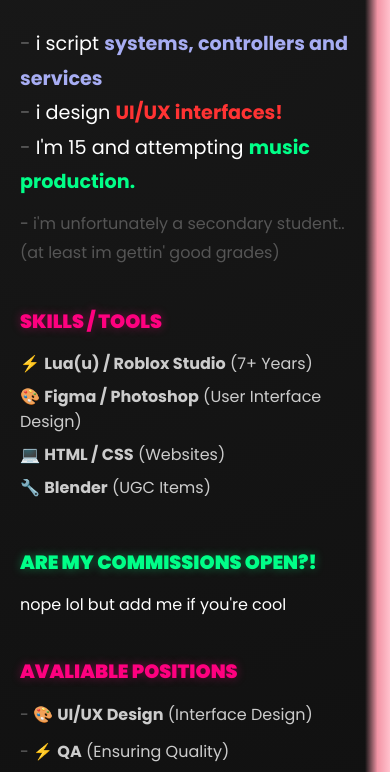
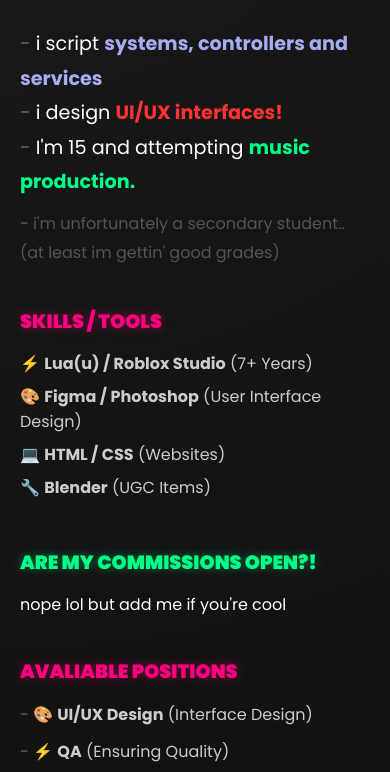
Before and after one commit to notrekushii/portfolio, a plain HTML site: page index.html in a window 390 px wide. Shown: the part 319-1091 px from the top of the page. Drawn offline with Linux system fonts and the light colour scheme.

Commit message:
fix styling / commenting in the wrong language LOL

```diff
--- a/s.css
+++ b/s.css
@@ -238,4 +238,13 @@
     .image-panel {
         height: 400px;
     }
+
+    .info-panel::after {
+        content: '';
+        position: absolute;
+        top: 0;
+        right: 0;
+        width: 0px;
+        height: 100%;
+    }
 }
```
Also changed, not shown: index.html (+1 -1 lines).
